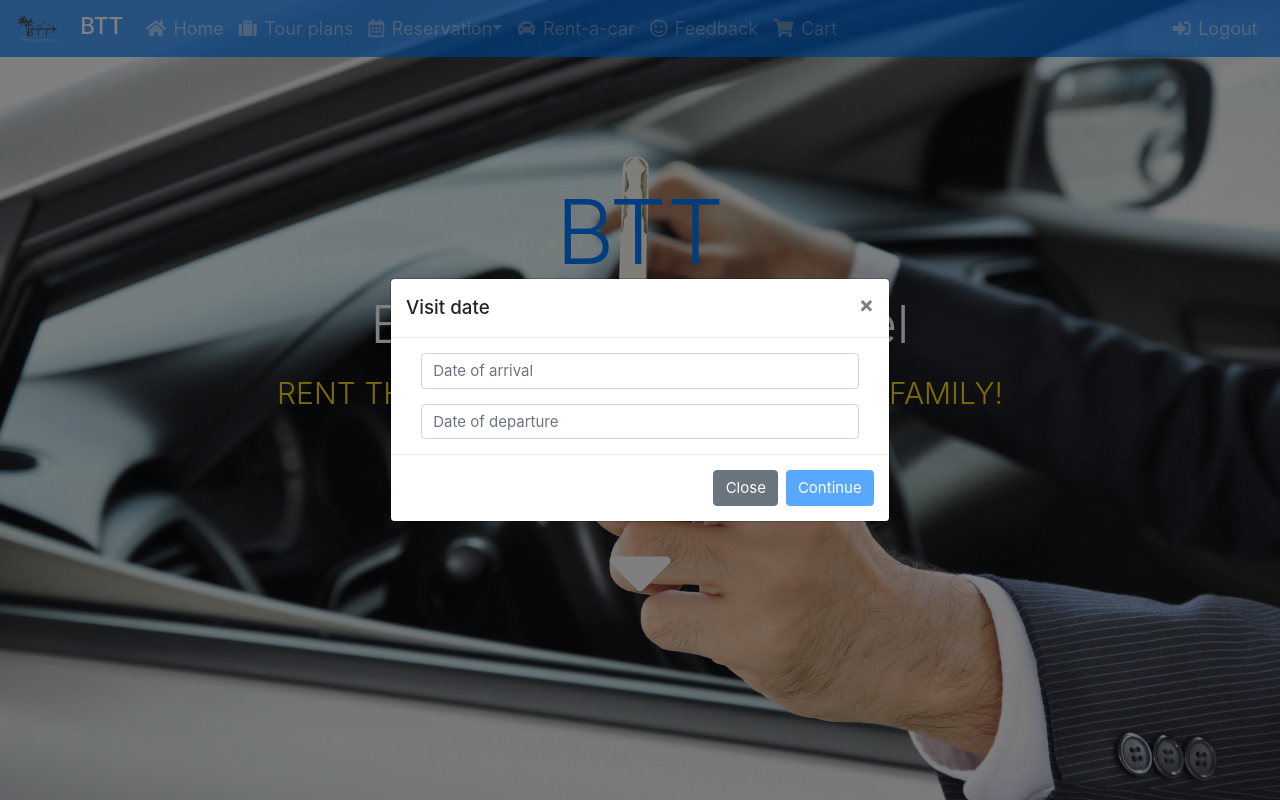
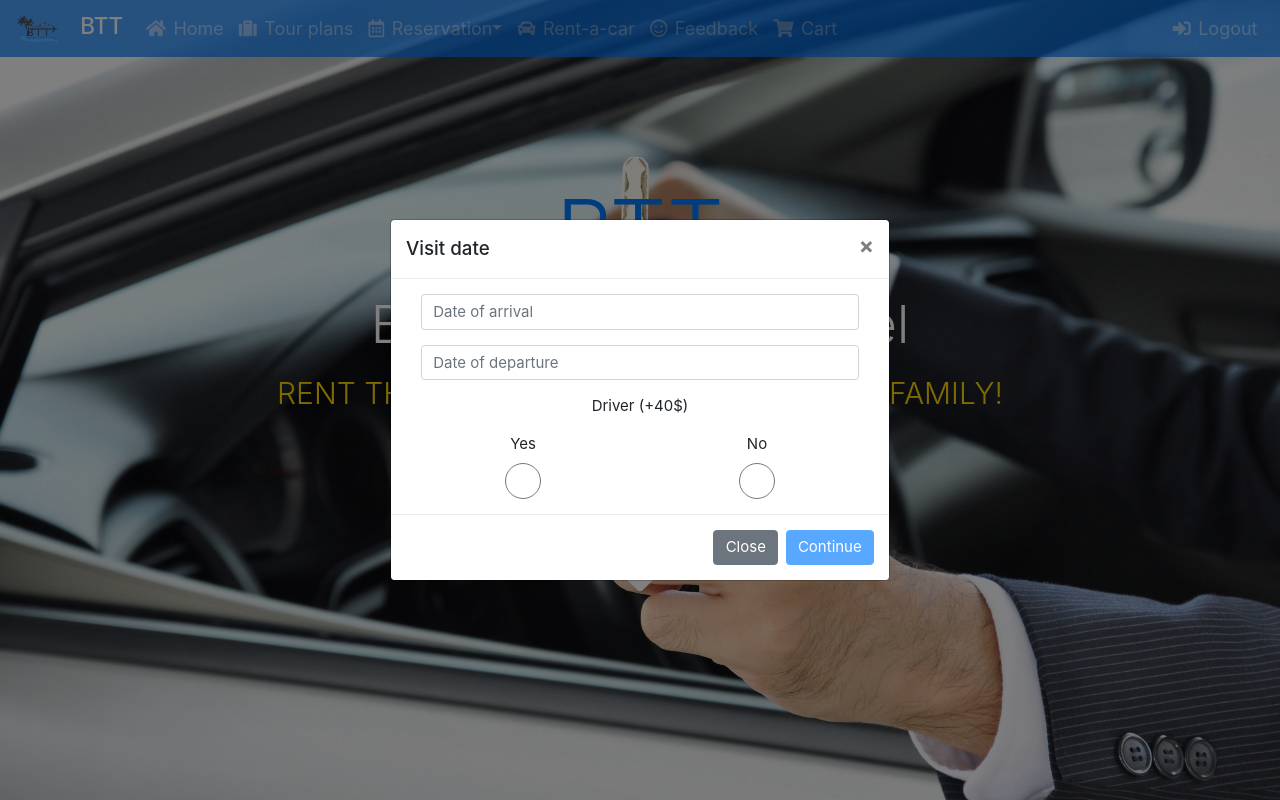
Before and after one commit to devAbu/btt, a PHP site: page /github/rent.php in a window 1280 px wide, after a click on "Select". Run offline with PHP 8.4, Linux system fonts and the light colour scheme; the visitor is signed in with stand-in values (Sample User, id 1); tables that the repository leaves empty or names only in its code hold one stand-in row (values such as "Sample post"); grey boxes marked "Sample" are stand-in pictures; data that the repository does not hold is empty; some libraries are stand-ins or nearby versions.

Commit message:
make some changes...

```diff
--- a/delete/deleteTour.php
+++ b/delete/deleteTour.php
@@ -2,7 +2,7 @@
 
 require '../connection/connect.php';
 
-$idnum = $_REQUEST['idnum'];
+$idnum = $_REQUEST['tourID'];
 $session = $_REQUEST['session'];
 
 echo "idnum = " . $idnum;
--- a/phpSendEmailForPassword.php
+++ b/phpSendEmailForPassword.php
@@ -42,12 +42,12 @@ try {
     $mail->Subject = 'BTT.ba | Request for changing password';
     $mail->Body = '
     <center>
-        <div style="font-size: 1.5vw; left:50%">
+        <div style="font-size: 20px; left:50%">
             There is a request from your account for changing the password, if it was You, please click on link below to verify password changing<br>
             http://localhost/github/btt/verifyPassword.php?email=' . $emailLog . '&password=' . $passLog . '
         </div>
     </center>
-    <div style="color: red; font-size: 1.5vw; margin-top: 10px;">
+    <div style="color: red; font-size: 16px; margin-top: 10px;">
         If it was not you please <a href="mailto:abdulrahman.almonajed@gmail.com" style="color: gold; text-decoration:none">contact us</a>!!!
     </div>';
     $mail->AltBody = ' This is the body in plain text for non - HTML mail clients ';
--- a/phpSendEmailForRequestTour.php
+++ b/phpSendEmailForRequestTour.php
@@ -39,11 +39,11 @@ try {
     $mail->Body = '
 
     <center>
-        <div style="font-size: 1.5vw;margin-top:10px;">
+        <div style="font-size: 20px;margin-top:10px;">
             Your tour request sent successfully, we will consider your request and reply as soon as possible.
         </div>
     </center>
-    <div style="color: red; font-size: 1.5vw; margin-top: 10px;">
+    <div style="color: red; font-size: 16px; margin-top: 10px;">
         If it was not you please <a href="mailto:abdulrahman.almonajed@gmail.com" style="color: gold; text-decoration:none">contact us</a>!!!
     </div>
      <br>';
--- a/rent.php
+++ b/rent.php
@@ -426,6 +426,20 @@ if ($count > 0) {
                                 <div class="col-12 mt-3">
                                     <input type="text" class="form-control departure" placeholder="Date of departure" name="departure" id="departure' . $row["ID"] . '" onchange="date(this.id)">
                                 </div>
+                                <div class="col-12 mt-3">
+                                    <p>Driver (+40$)</p>
+                                    <input type="text" id="driverPrice" name="driverPrice" hidden>
+                                    <div class="row">
+                                        <div class="col-6">
+                                            <label for="driver">Yes</label>
+                                            <input type="radio" class="form-control" name="driver" id="driver">
+                                        </div>
+                                        <div class="col-6">
+                                            <label for="noDriver">No</label>
+                                            <input type="radio" class="form-control" name="driver" id="noDriver">
+                                        </div>
+                                    </div>
+                                </div>
                             </div>
                         </div>
                     </div>
@@ -567,8 +581,39 @@ $dbc->close();
                   console.log(reserved)
                   toastr.error('Car is not available!!! <br /> Reserved from ' + reserved);
                 }
+
+                $('#driver, #noDriver').click(function (){
+                    var checked = document.querySelector('input[name = "driver"]:checked')
+                    console.log(checked.getAttribute('id'))
+                    if(checked.getAttribute('id') == 'driver'){
+                        console.log('yes')
+                        $('#driverPrice').val('yes')
+                        /*
+                        console.log($('#driver').attr('checked'))
+                        $('#noDriver').attr('checked', false) */
+                    }else if(checked.getAttribute('id') == 'noDriver'){
+                        console.log('no')
+                        $('#driverPrice').val('no')
+                        /* $('#driver').attr('checked', false)
+                        $('#noDriver').attr('checked', true)
+                        $('#driverPrice').val('no')
+                        console.log($('#noDriver').attr('checked')) */
+                    }
+                })
             })
         });
+    </script>
+
+    <script>
+        function driverPrice(){
+            console.log($('#driverPrice'))
+            if($('#driver').checked()){
+                $('#driverPrice').val('yes')
+            }else{
+                $('#driverPrice').val('no')
+            }
+            console.log($('#driverPrice'))
+        }
     </script>
 
     <script>
@@ -590,7 +635,6 @@ $dbc->close();
         }
     </script>
 
-     </script>
 
     <script>
         function feed(id){
--- a/userAll/userCar.php
+++ b/userAll/userCar.php
@@ -13,6 +13,7 @@ $email = $_REQUEST['session'];
 $carID = $_REQUEST['idnum'];
 $arrival = $_REQUEST['arrival'];
 $departure = $_REQUEST['departure'];
+$driver = $_REQUEST['driverPrice'];
 
 $sql = "SELECT * FROM `usercar` WHERE arrival BETWEEN  '$arrival' and  '$departure' or departure BETWEEN '$arrival'  and '$departure' having carID = '$carID' order by departure asc ";
 $result = @mysqli_query($dbc, $sql);
@@ -26,7 +27,7 @@ if ($result->num_rows > 0) {
 } else {
 
 
-    $query = "INSERT INTO usercar (`name`, `carID`, `arrival`, `departure`) VALUES ('$email', '$carID', '$arrival', '$departure')";
+    $query = "INSERT INTO usercar (`name`, `carID`, `arrival`, `departure`, `driver`) VALUES ('$email', '$carID', '$arrival', '$departure', '$driver')";
 
     $response = @mysqli_query($dbc, $query);
     if ($response) {
```
Also changed, not shown: phpSendEmail.php (+4 -4 lines).
